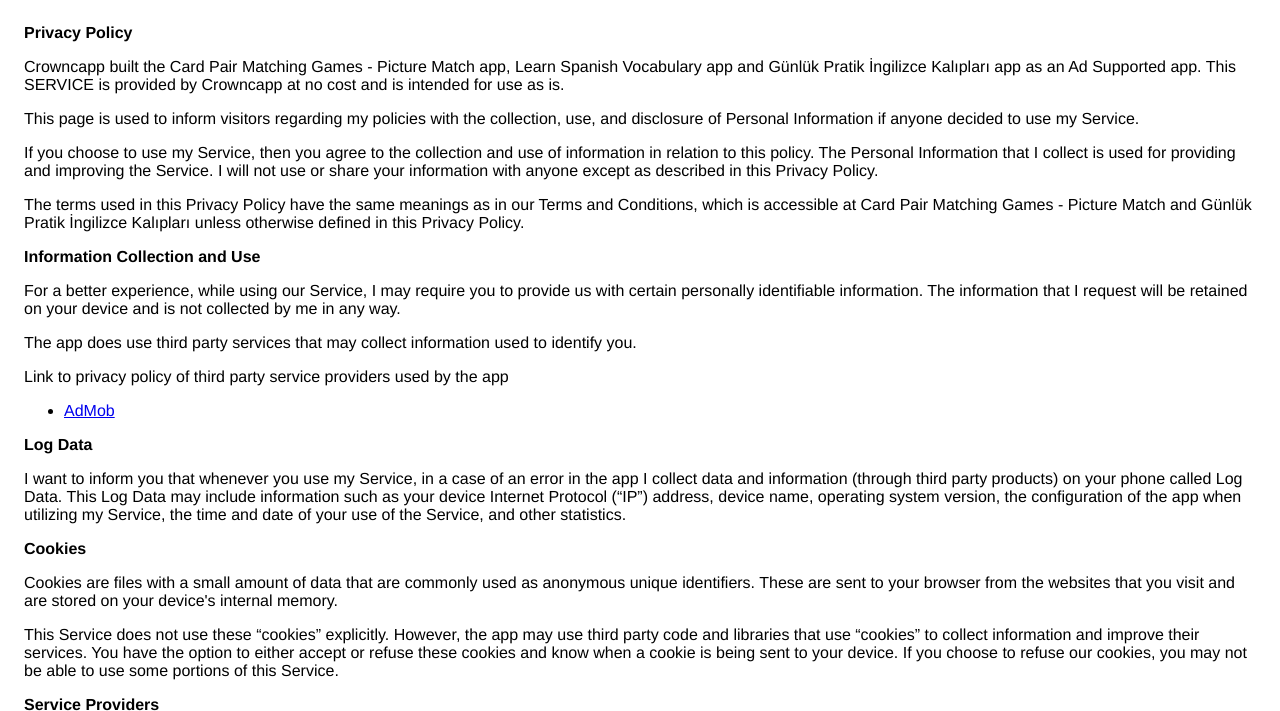
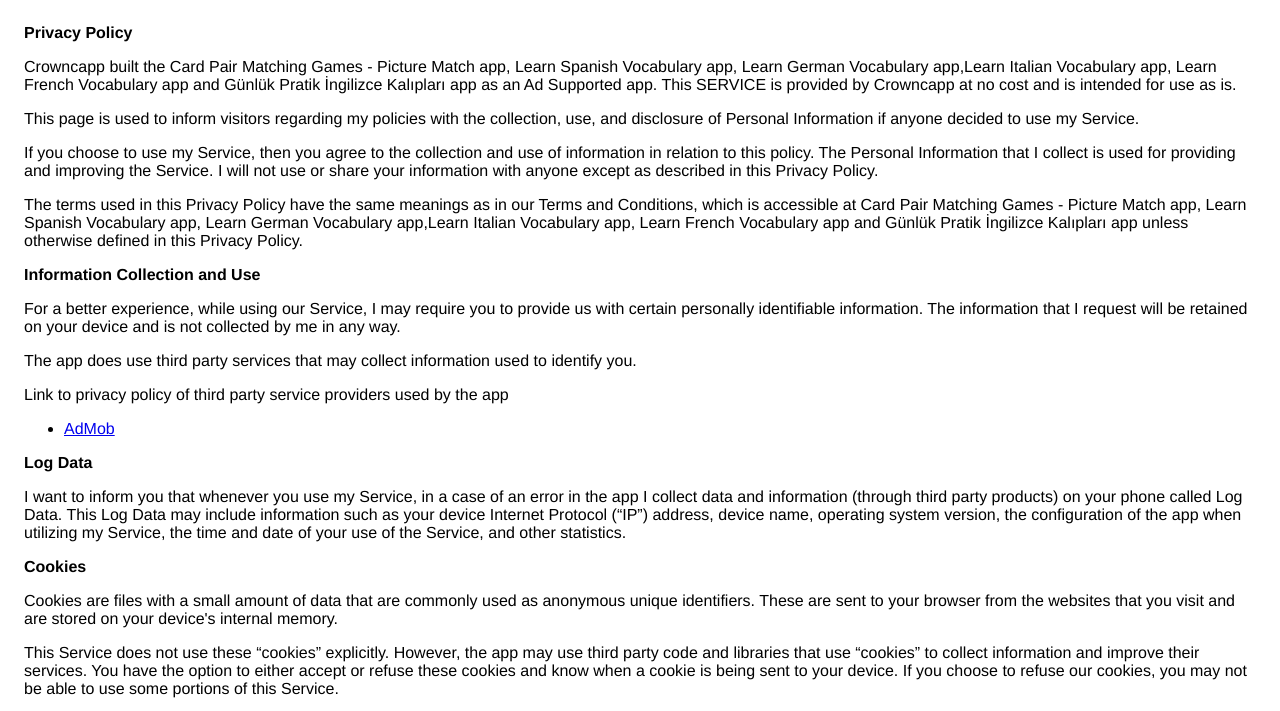
Before and after one commit to Crowncapp/crowncapp.github-io, a plain HTML site: page privacypolicy.html in a window 1280 px wide. Shown: the top 711 px of the page. Drawn offline with Linux system fonts and the light colour scheme.

Commit message:
Update privacypolicy.html

```diff
--- a/privacypolicy.html
+++ b/privacypolicy.html
@@ -8,7 +8,7 @@
     </head>
     <body>
     <strong>Privacy Policy</strong> <p>
-                  Crowncapp built the Card Pair Matching Games - Picture Match app, Learn Spanish Vocabulary app and Günlük Pratik İngilizce Kalıpları app as
+                  Crowncapp built the Card Pair Matching Games - Picture Match app, Learn Spanish Vocabulary app, Learn German Vocabulary app,Learn Italian Vocabulary app, Learn French Vocabulary app and Günlük Pratik İngilizce Kalıpları app as
                   an Ad Supported app. This SERVICE is provided by
                   Crowncapp at no cost and is intended for use as
                   is.
@@ -25,7 +25,7 @@
                 </p> <p>
                   The terms used in this Privacy Policy have the same meanings
                   as in our Terms and Conditions, which is accessible at
-                  Card Pair Matching Games - Picture Match and Günlük Pratik İngilizce Kalıpları unless otherwise defined in this Privacy Policy.
+                  Card Pair Matching Games - Picture Match app, Learn Spanish Vocabulary app, Learn German Vocabulary app,Learn Italian Vocabulary app, Learn French Vocabulary app and Günlük Pratik İngilizce Kalıpları app unless otherwise defined in this Privacy Policy.
                 </p> <p><strong>Information Collection and Use</strong></p> <p>
                   For a better experience, while using our Service, I
                   may require you to provide us with certain personally
```
